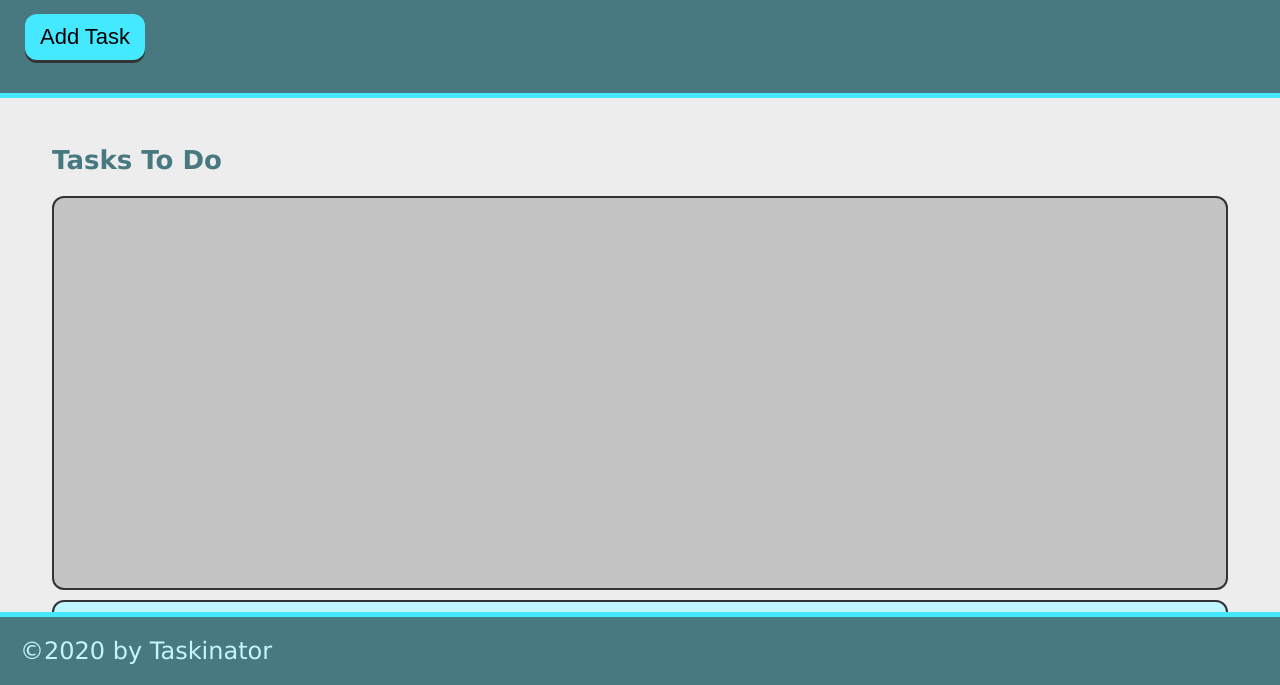
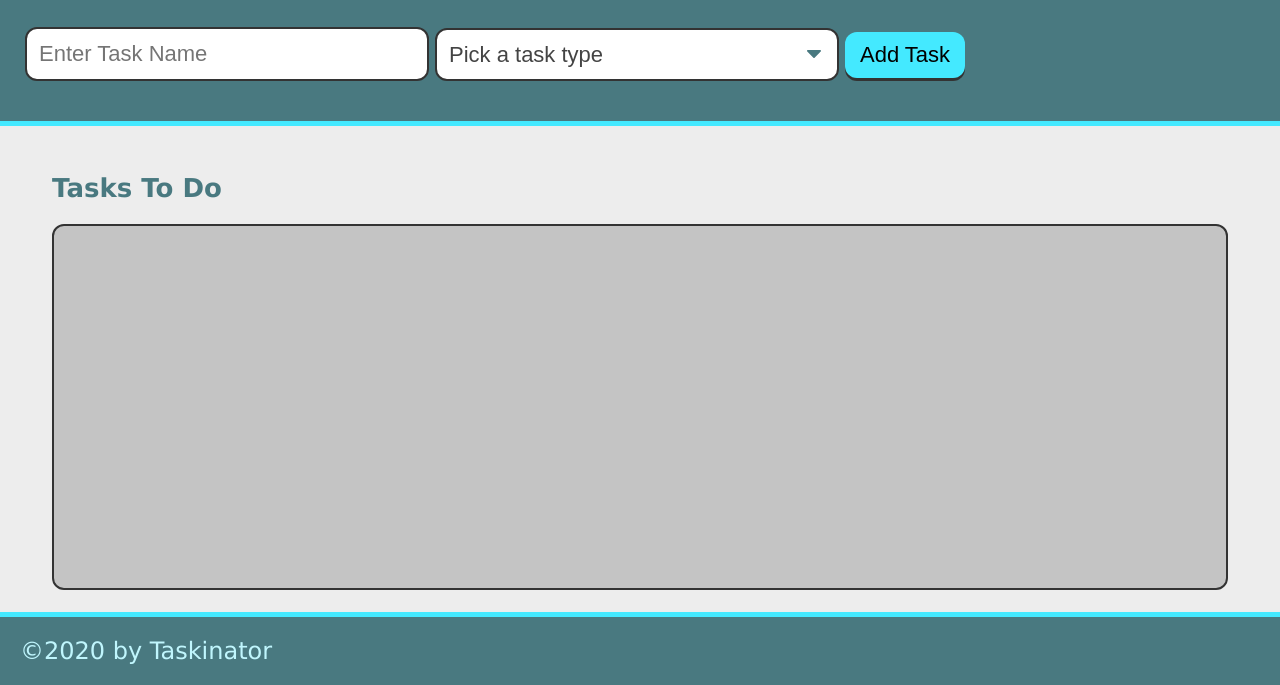
Before and after one commit to kcheykim/taskinator, a plain HTML site: page index.html in a window 1280 px wide. Shown: the part 115-800 px from the top of the page. Drawn offline with Linux system fonts and the light colour scheme.

Commit message:
creating a form and a function createTaskHandler

```diff
--- a/assets/js/script.js
+++ b/assets/js/script.js
@@ -1,12 +1,15 @@
 
-var buttonEl = document.querySelector("#save-task");
+//var buttonEl = document.querySelector("#save-task");
+var formEl = document.querySelector("#task-form");
 var tasksToDoEl = document.querySelector("#tasks-to-do");
 
-var createTaskHandler = function() {
-  var listItemEl = document.createElement("li");
-  listItemEl.className = "task-item";
-  listItemEl.textContent = "This is a new task.";
-  tasksToDoEl.appendChild(listItemEl);
+var createTaskHandler = function(event) {
+    event.preventDefault();
+    var listItemEl = document.createElement("li");
+    listItemEl.className = "task-item";
+    listItemEl.textContent = "This is a new task.";
+    tasksToDoEl.appendChild(listItemEl);
 };
 
-buttonEl.addEventListener("click", createTaskHandler);
+//buttonEl.addEventListener("click", createTaskHandler);
+formEl.addEventListener("submit", createTaskHandler);
--- a/index.html
+++ b/index.html
@@ -11,15 +11,28 @@
     <header>
         <h1 class="page-title">Taskinator</h1>
         <p>Click the button below ato add a new task!</p>
-        <button class="btn" id="save-task">Add Task</button>
+        <form id="task-form">
+            <div class="form-group">
+                <input type="text" name="task-name" placeholder="Enter Task Name" />
+            </div>
+            <div class="form-group">
+                <select name="task-type" class="select-dropdown">
+                    <option value="" disabled selected>Pick a task type</option>
+                    <option value="Print">Print</option>
+                    <option value="Web">Web</option>
+                    <option value="Mobile">Mobile</option>
+                </select>
+            </div>
+            <div class="form-group">
+                <button class="btn" id="save-task" type="submit">Add Task</button>
+            </div>
+        </form>
     </header>
 
     <main class="page-content">
         <section class="task-list-wrapper">
             <h2 class="list-title">Tasks To Do</h2>
             <ul class="task-list" id="tasks-to-do"></ul>
-                <li class="task-item">A task is going to be added soon!</li>
-            </ul>
         </section>
     </main>
 
```
